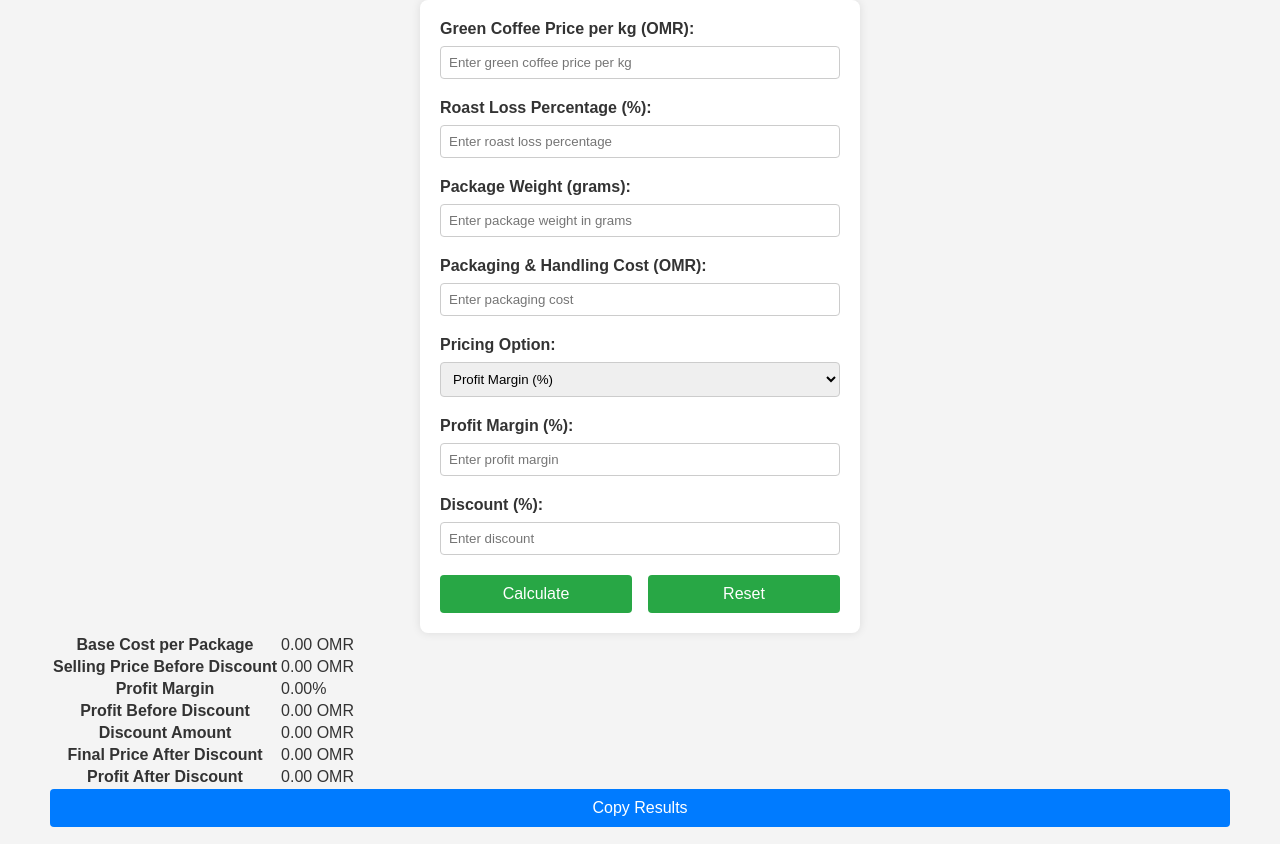
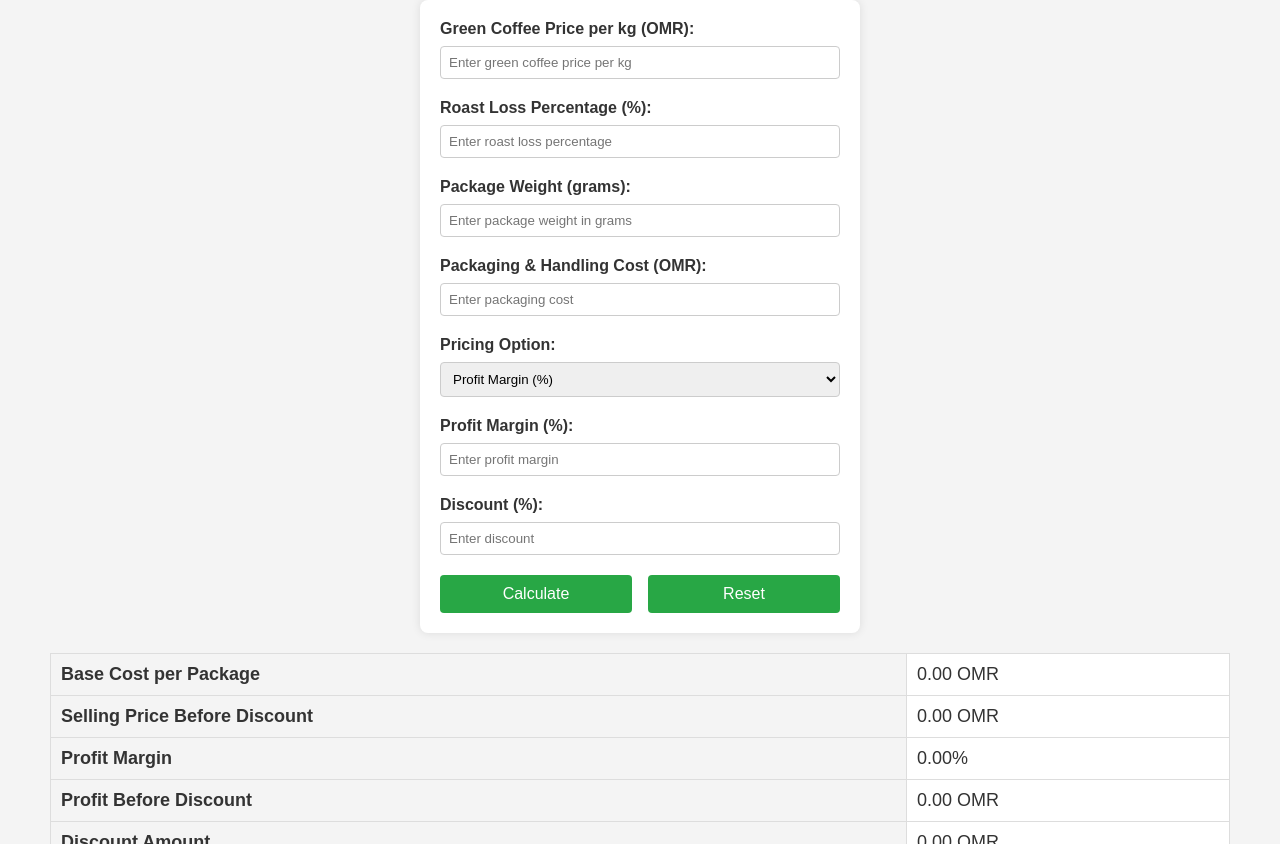
Before and after one commit to Alkindax/Coffee_calculater, a plain HTML site: page index.html in a window 1280 px wide. Shown: the part 108-952 px from the top of the page. Drawn offline with Linux system fonts and the light colour scheme.

Commit message:
Update styles.css

```diff
--- a/styles.css
+++ b/styles.css
@@ -52,7 +52,28 @@ p {
 }
 #copyButton {
     background-color: #007bff;
+    margin-top: 20px;
 }
 #copyButton:hover {
     background-color: #0056b3;
 }
+
+/* Styles for the results table */
+#resultsTable {
+    width: 100%;
+    margin-top: 20px;
+    border-collapse: collapse;
+    font-size: 18px;
+    text-align: left;
+}
+#resultsTable th, #resultsTable td {
+    padding: 10px;
+    border: 1px solid #ddd;
+}
+#resultsTable th {
+    background-color: #f4f4f4;
+    font-weight: bold;
+}
+#resultsTable td {
+    background-color: #fff;
+}
```
